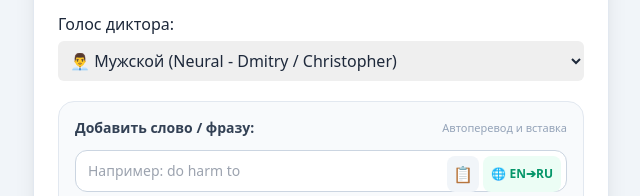
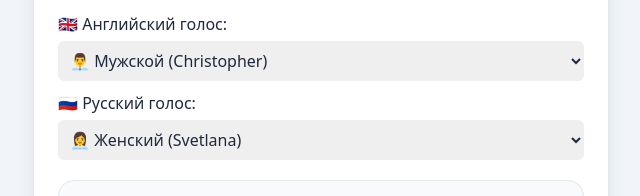
Before and after one commit to Natuusik/my-dictionary, a plain HTML site: page index.html in a window 1280 px wide. Shown: the part 202-398 px from the top of the page, without its empty margins (319-959 px from the left). Drawn offline with nearby package versions, Linux system fonts and the light colour scheme; no server answers.

Commit message:
Update index.html

```diff
--- a/index.html
+++ b/index.html
@@ -50,12 +50,21 @@
                 </div>
             </div>
 <div class="voice-selector-container" style="margin: 15px 0;">
-    <label for="voiceSelect" style="display: block; margin-bottom: 5px; font-weight: 500;">Голос диктора:</label>
-    <select id="voiceSelect" class="form-control" style="padding: 8px; border-radius: 6px; width: 100%;">
-        <option value="pro">👨‍💼 Мужской (Neural - Dmitry / Christopher)</option>
-        <option value="female">👩‍💼 Женский (Neural - Svetlana / Aria)</option>
+    <!-- Выбор голоса для английского языка -->
+    <label for="voiceEnSelect" style="display: block; margin-bottom: 5px; font-weight: 500;">🇬🇧 Английский голос:</label>
+    <select id="voiceEnSelect" class="form-control" style="padding: 8px; border-radius: 6px; width: 100%; margin-bottom: 10px;">
+        <option value="pro">👨‍💼 Мужской (Christopher)</option>
+        <option value="female">👩‍💼 Женский (Aria)</option>
+    </select>
+
+    <!-- Выбор голоса для русского языка -->
+    <label for="voiceRuSelect" style="display: block; margin-bottom: 5px; font-weight: 500;">🇷🇺 Русский голос:</label>
+    <select id="voiceRuSelect" class="form-control" style="padding: 8px; border-radius: 6px; width: 100%;">
+        <option value="pro">👨‍💼 Мужской (Dmitry)</option>
+        <option value="female" selected>👩‍💼 Женский (Svetlana)</option>
     </select>
 </div>
+
             <!-- Добавление слов -->
                       <!-- Улучшенная форма добавления слов (с переводчиком и вставкой) -->
             <div class="space-y-3 bg-slate-50 p-4 rounded-2xl border border-slate-200">
```
